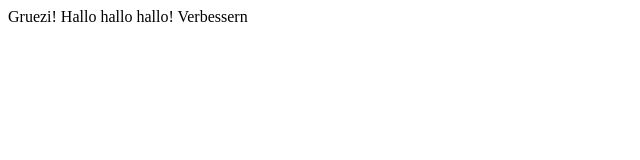
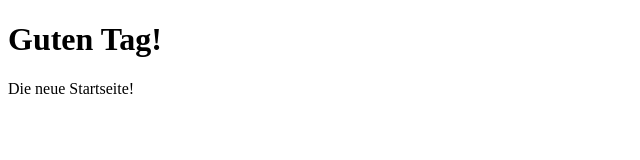
Before and after one commit to profriemke/weban_gitdemo, a plain HTML site: page index.html in a window 1280 px wide. Shown: the whole page, without its empty margins (0-640 px from the left). Drawn offline with Linux system fonts and the light colour scheme.

Commit message:
Neue Startseite

```diff
--- a/index.html
+++ b/index.html
@@ -5,8 +5,7 @@
     <title>Title</title>
 </head>
 <body>
-Gruezi!
-Hallo hallo hallo!
-    Verbessern
+<h1>Guten Tag!</h1>
+Die neue Startseite!
 </body>
 </html>
```
